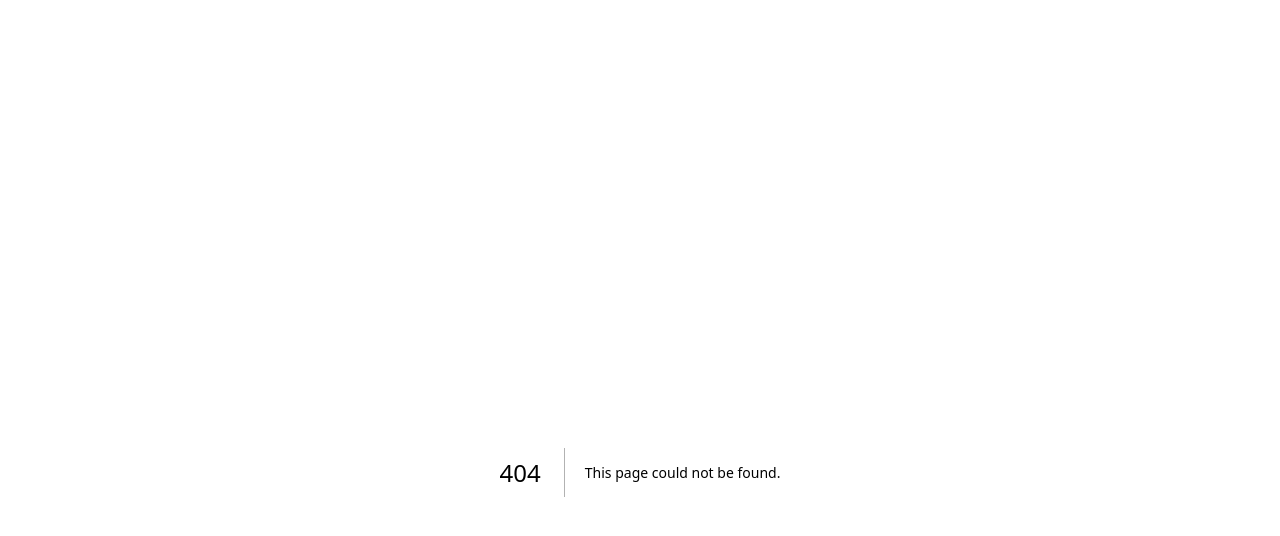
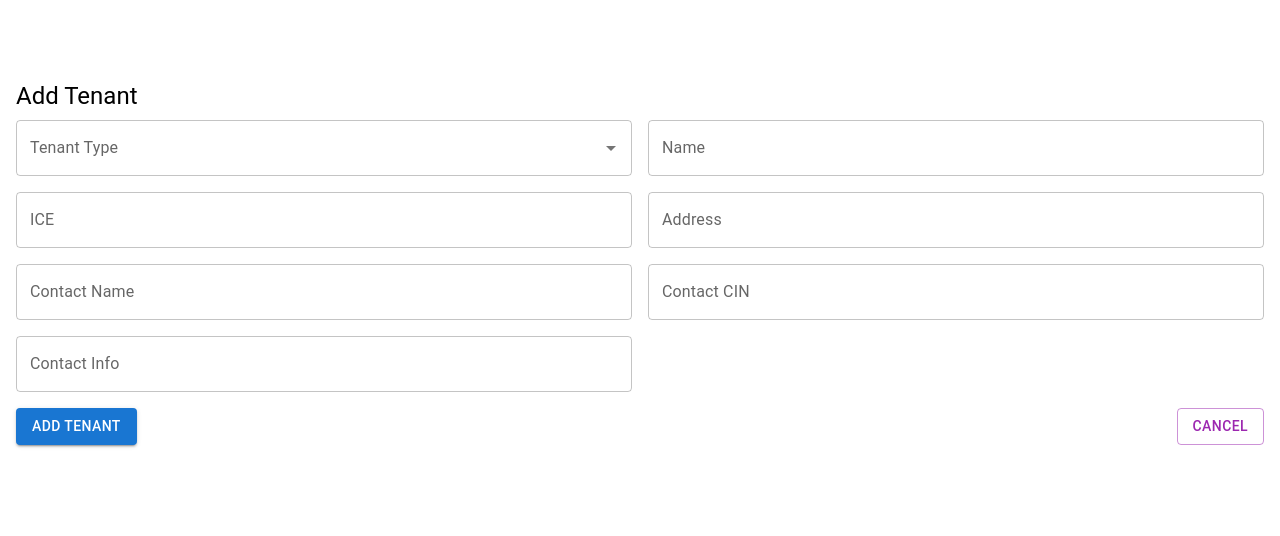
Before and after one commit to ifrah-adnan/Quittance-Project, a Next.js app in the folder frontend-app/: page /tenants/add in a window 1280 px wide. Before the commit this address had no page. Shown: the top 536 px of the page. Built offline with nearby package versions, Linux system fonts and the light colour scheme; what @nextui-org/react would draw is missing.

Commit message:
add form for create tenant

```diff
--- /dev/null
+++ b/frontend-app/pages/tenants/add.js
@@ -0,0 +1,144 @@
+import { useState, useEffect } from "react";
+import axios from "axios";
+import { useRouter } from "next/router";
+import {
+  Button,
+  TextField,
+  CircularProgress,
+  Snackbar,
+  Grid,
+  Typography,
+  Autocomplete,
+} from "@mui/material";
+
+const AddTenant = () => {
+  const router = useRouter();
+
+  const [tenant, setTenant] = useState({
+    tenantType: "",
+    name: "",
+    ice: "",
+    address: "",
+    contactName: "",
+    contactCin: "",
+    contactInfo: "",
+  });
+  const [tenantTypes, setTenantTypes] = useState([]);
+  const [loading, setLoading] = useState(false);
+  const [error, setError] = useState("");
+
+  useEffect(() => {
+    fetchTenantTypes();
+  }, []);
+  const fetchTenantTypes = () => {
+    setLoading(true);
+    // Define tenant types directly in frontend code
+    setTenantTypes(["ENTERPRISE", "PERSON"]);
+    setLoading(false);
+  };
+
+  const handleAddTenant = () => {
+    axios
+      .post("http://localhost:3001/tenants", tenant)
+      .then(() => router.push("/tenants"))
+      .catch(() => setError("Error adding tenant"));
+  };
+
+  const handleChange = (e) => {
+    const { name, value } = e.target;
+    setTenant((prev) => ({ ...prev, [name]: value }));
+  };
+
+  const handleCancel = () => {
+    router.push("/tenants");
+  };
+
+  return (
+    <div>
+      <Typography variant="h5" component="h2" gutterBottom>
+        Add Tenant
+      </Typography>
+      {loading && <CircularProgress />}
+      {error && <Snackbar open={true} message={error} />}
+      <Grid container spacing={2}>
+        <Grid item xs={12} md={6}>
+          <Autocomplete
+            options={tenantTypes}
+            getOptionLabel={(option) => option}
+            renderInput={(params) => (
+              <TextField {...params} label="Tenant Type" fullWidth />
+            )}
+            value={tenant.tenantType}
+            onChange={(event, newValue) => {
+              setTenant((prev) => ({ ...prev, tenantType: newValue }));
+            }}
+          />
+        </Grid>
+        <Grid item xs={12} md={6}>
+          <TextField
+            fullWidth
+            label="Name"
+            name="name"
+            value={tenant.name}
+            onChange={handleChange}
+          />
+        </Grid>
+        <Grid item xs={12} md={6}>
+          <TextField
+            fullWidth
+            label="ICE"
+            name="ice"
+            value={tenant.ice}
+            onChange={handleChange}
+          />
+        </Grid>
+        <Grid item xs={12} md={6}>
+          <TextField
+            fullWidth
+            label="Address"
+            name="address"
+            value={tenant.address}
+            onChange={handleChange}
+          />
+        </Grid>
+        <Grid item xs={12} md={6}>
+          <TextField
+            fullWidth
+            label="Contact Name"
+            name="contactName"
+            value={tenant.contactName}
+            onChange={handleChange}
+          />
+        </Grid>
+        <Grid item xs={12} md={6}>
+          <TextField
+            fullWidth
+            label="Contact CIN"
+            name="contactCin"
+            value={tenant.contactCin}
+            onChange={handleChange}
+          />
+        </Grid>
+        <Grid item xs={12} md={6}>
+          <TextField
+            fullWidth
+            label="Contact Info"
+            name="contactInfo"
+            value={tenant.contactInfo}
+            onChange={handleChange}
+          />
+        </Grid>
+        <Grid item xs={12} display="flex" justifyContent="space-between">
+          <Button variant="contained" color="primary" onClick={handleAddTenant}>
+            Add Tenant
+          </Button>
+          <Button variant="outlined" color="secondary" onClick={handleCancel}>
+            Cancel
+          </Button>
+        </Grid>
+      </Grid>
+    </div>
+  );
+};
+
+export default AddTenant;
--- a/frontend-app/pages/tenants/index.js
+++ b/frontend-app/pages/tenants/index.js
@@ -82,7 +82,7 @@ const Tenants = ({ searchQuery }) => {
         <Button
           variant="contained"
           color="primary"
-          href="/properties/add"
+          href="/tenants/add"
           startIcon={<AddIcon />}
           size="large"
         >
```
Also changed, not shown: 1 other file (tests, documents, lock files or other folders).
